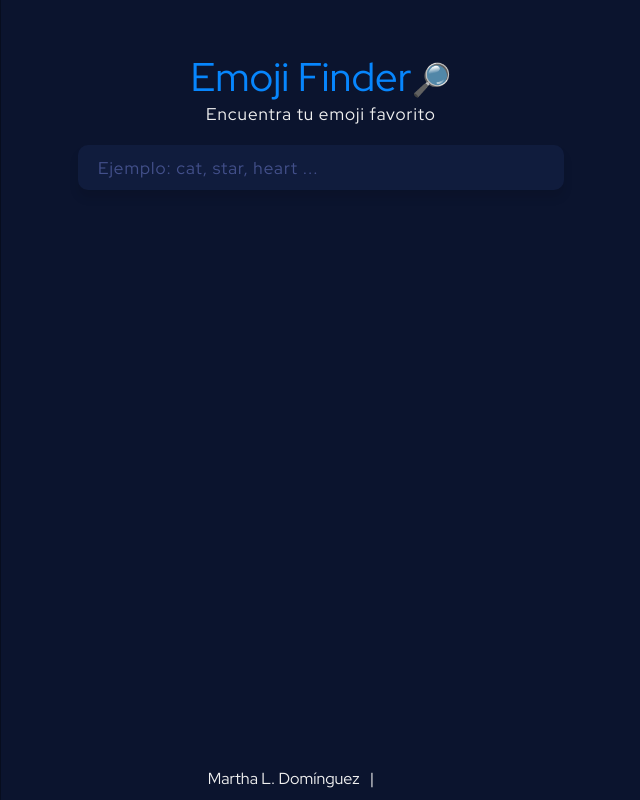
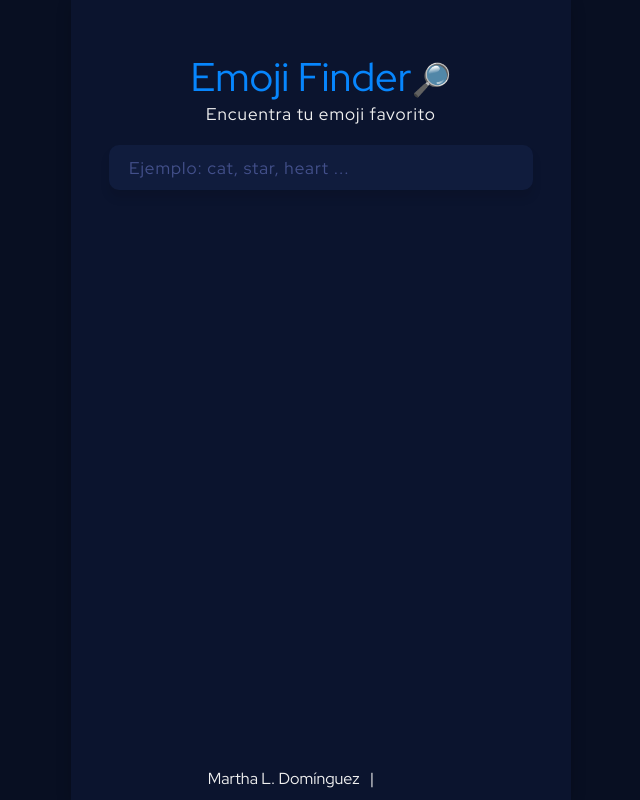
Before and after one commit to marthadominguez/emoji-finder, a React (Create React App) app: page / in a window 1280 px wide. Shown: the whole page, without its empty margins (319-959 px from the left). Built offline with nearby package versions, Linux system fonts and the light colour scheme; some icons are missing.

Commit message:
corrección en el ancho del main-container e items

```diff
--- a/src/styles/main.css
+++ b/src/styles/main.css
@@ -12,7 +12,7 @@
     /* justify-content: center; */
     align-items: center;
     border-radius: 0rem;
-    width: 50vw;
+    width: 50rem;
     height: 100vh;
     padding: 5rem 0;
     background-color: var(--fondo-main);
@@ -24,6 +24,7 @@
     font-weight: 300;
     /* color: var(--blanco); */
     color: rgb(7, 134, 253);
+    text-align: center;
 }
 
 .main p,
@@ -34,7 +35,7 @@
 }
 
 .search-bar {
-    width: 80%;
+    width: 90%;
     padding: 0 1.3rem;
 }
 
@@ -61,7 +62,7 @@
 }
 
 .emoji-items-container {
-    width: 80%;
+    width: 90%;
 }
 
 .emoji-items-container {
```
